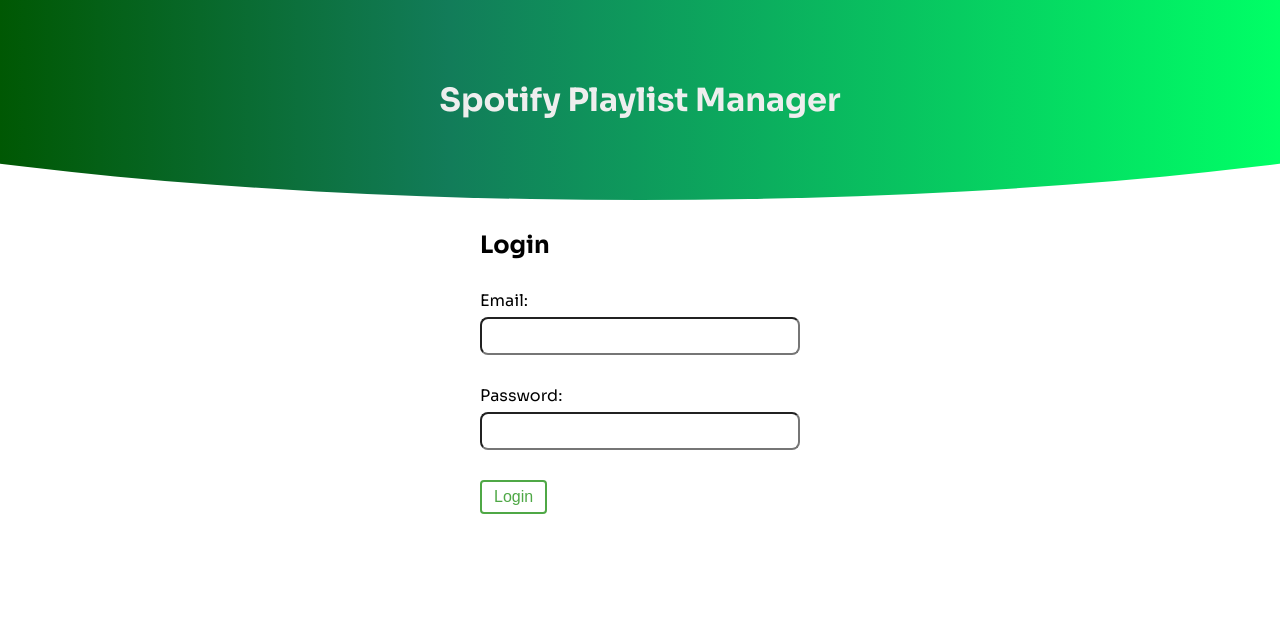
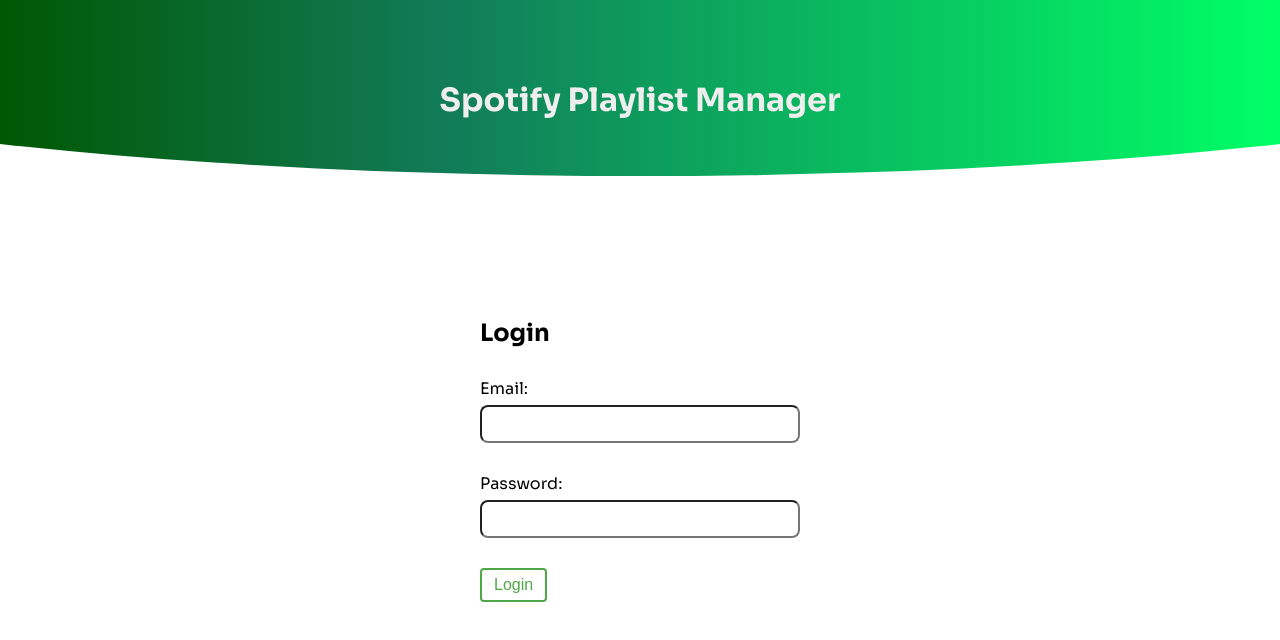
Before and after one commit to haldevone/SpotifyPlaylistManager, a React (Create React App) app: page /login in a window 1280 px wide. Shown: the top 640 px of the page. Built offline with nearby package versions, Linux system fonts and the light colour scheme; no server answers.

Commit message:
css login magrin

```diff
--- a/src/pages/login/Login.css
+++ b/src/pages/login/Login.css
@@ -1,7 +1,7 @@
 .login-form{
     max-width: 360px;
     padding: 0 20px;
-    margin: 200px auto;
+    margin: 18rem auto;
 }
 
 .login-form label{
@@ -23,7 +23,7 @@
 }
 
 .login-hero{
-    height: 25vh;
+    height: 22vh;
     background: rgb(0,88,3);
     background: linear-gradient(90deg, rgba(0,88,3,1)
     0%, rgba(18,124,89,1) 35%, rgba(0,255,102,1) 100%);
```
